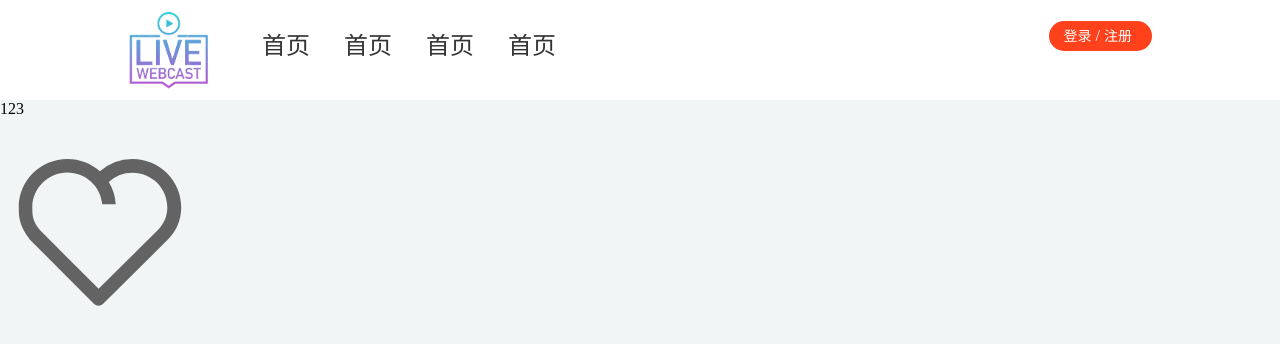
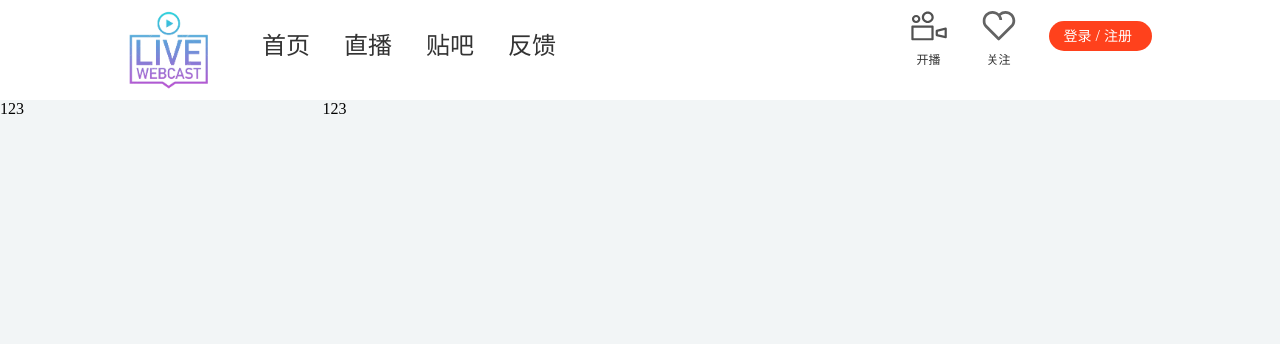
Before and after one commit to abc123lzf/ez4webcast, a plain HTML site: page http-client/index.html in a window 1280 px wide. Shown: the top 344 px of the page. Drawn offline with Linux system fonts and the light colour scheme.

Commit message:
[UPDATE] index.html

```diff
--- a/http-client/css/header.css
+++ b/http-client/css/header.css
@@ -1,5 +1,10 @@
 a:link, a:visited {
     text-decoration: none;
+    color: #333;
+}
+
+a:hover {
+    color: #ff411c;
 }
 
 .header {
@@ -72,3 +77,16 @@ a:link, a:visited {
     color: #fff;
     font-size: 14px;
 }
+
+.header .header-right-menu-items {
+    margin-right: 30px;
+    margin-top: -20px;
+}
+
+.header .header-right-menu-items p {
+    font-size: 12px;
+    font-family: inherit;
+    margin-block-start: 0;
+    margin-block-end: 0;
+    text-align: center;
+}
--- a/http-client/css/index-body.css
+++ b/http-client/css/index-body.css
@@ -11,3 +11,9 @@ body {
     margin-left: 0;
     margin-right: 0;
 }
+
+.content .live-block {
+    display: grid;
+    grid-gap: 10px;
+    grid-template-columns: repeat(4, 1fr);
+}
--- a/http-client/index.html
+++ b/http-client/index.html
@@ -14,9 +14,9 @@
 
         <ul class="header-menu">
             <li class="header-menu-link header-left"><a href="index.html">首页</a></li>
-            <li class="header-menu-link header-left"><a href="index.html">首页</a></li>
-            <li class="header-menu-link header-left"><a href="index.html">首页</a></li>
-            <li class="header-menu-link header-left"><a href="index.html">首页</a></li>
+            <li class="header-menu-link header-left"><a href="index.html">直播</a></li>
+            <li class="header-menu-link header-left"><a href="index.html">贴吧</a></li>
+            <li class="header-menu-link header-left"><a href="index.html">反馈</a></li>
         </ul>
 
         <div class="header-right login-register-button">
@@ -25,11 +25,31 @@
             <a href="register.html">注册</a>
         </div>
 
+        <div class="header-right header-right-menu-items">
+            <a href="#">
+                <embed style="width: 40px" src="img/care.svg" type="image/svg+xml"/>
+                <p>关注</p>
+            </a>
+        </div>
+
+        <div class="header-right header-right-menu-items">
+            <a href="#">
+                <embed style="width: 40px" src="img/camera.svg" type="image/svg+xml"/>
+                <p>开播</p>
+            </a>
+        </div>
+
     </div>
+    <div class="content">
+        <div class="live-block">
+            <div class="live">
+                123
+            </div>
 
-    <div class="content">
-        <p>123</p>
-        <embed src="img/care.svg" type="image/svg+xml"/>
+            <div class="live">
+                123
+            </div>
+        </div>
     </div>
 
 </body>
```
Also changed, not shown: http-client/img/camera.svg (added), 1 other file.
